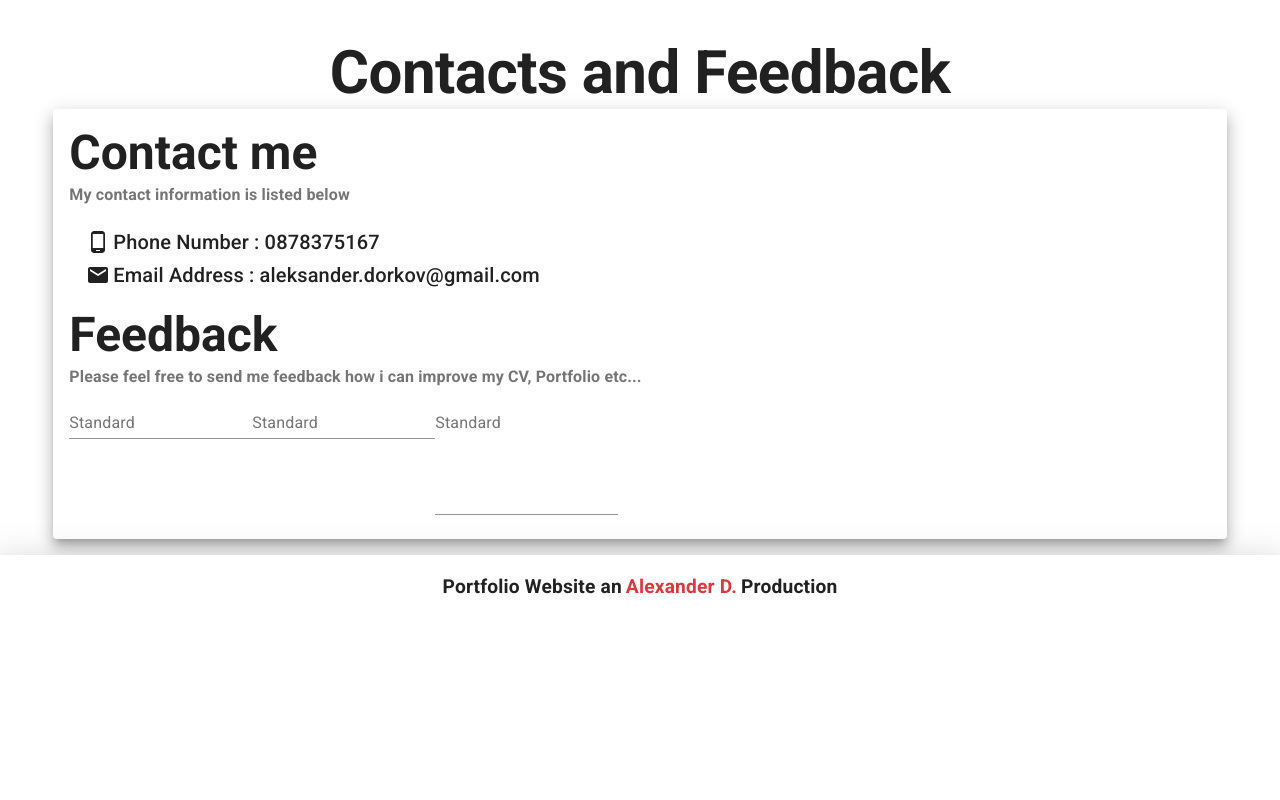
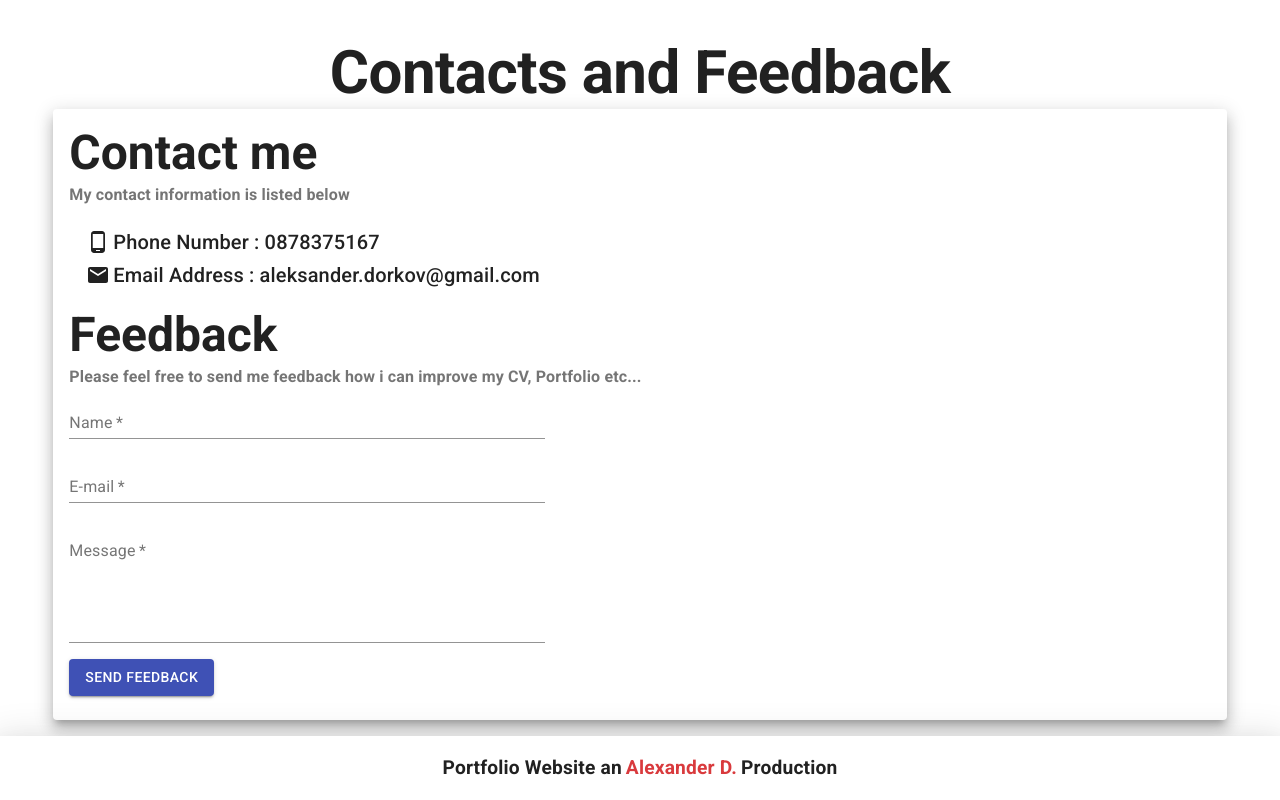
Before and after one commit to Aleksander-Dorkov/Portfolio-React-App, a React (Create React App) app: page / in a window 1280 px wide. Shown: the part 9420-10220 px from the top of the page. Before the commit the page ends 10039 px from the top, so only its background shows below. Built offline with nearby package versions, Linux system fonts and the light colour scheme; no server answers.

Commit message:
Feedback form works properly now

```diff
--- a/src/views/about_me/AboutMe.tsx
+++ b/src/views/about_me/AboutMe.tsx
@@ -41,10 +41,10 @@ function AboutMe() {
                                 value={'Improved my code quality during the month and a half or so it took me to write my personal projects (including this portfolio)'}/>
                             <AboutMeListItem
                                 codeSvg={true}
-                                value={'Spend a lot of time fixing the dumbest bugs ever :('}/>
+                                value={'Researched witch technologies are in the highest demand in the job marked and picked them for my projects'}/>
                             <AboutMeListItem
                                 codeSvg={true}
-                                value={'Researched witch technologies are in the highest demand in the job marked and picked them for my projects'}/>
+                                value={'Spend a lot of time fixing the dumbest bugs ever :('}/>
                         </ul>
 
                         {/*SoftUni*/}
@@ -64,7 +64,7 @@ function AboutMe() {
                             </ul>
                             <AboutMeListItem
                                 codeSvg={true}
-                                value={'Read other peoples code to see if there are any different solutions to the problem'}/>
+                                value={'Inspected other peoples code to see if there are any different solutions to the problem'}/>
                             <AboutMeListItem
                                 codeSvg={true}
                                 value={'Passed through all of the courses of the "Java Web Developer module"'}/>
--- a/src/views/contact_me/ContactMeForm.tsx
+++ b/src/views/contact_me/ContactMeForm.tsx
@@ -1,15 +1,80 @@
-import React from "react";
-import {TextField} from "@material-ui/core";
+import React, {BaseSyntheticEvent, useState} from "react";
+import {Button, CircularProgress, Grid, TextField} from "@material-ui/core";
+import {useForm} from "react-hook-form";
 
 
 function ContactMeForm() {
+    const {register, handleSubmit, errors} = useForm({
+        defaultValues: {
+            email: '',
+            name: '',
+            message: ''
+        }
+    });
+    const [loading, setLoading] = useState<boolean>(false);
+
+    function onSubmit(data: any, event: BaseSyntheticEvent | undefined) {
+        if(event !==undefined) {
+            event.target.reset();
+        }
+        console.log(data);
+    }
+
     return (
         <>
-            <form>
-                <TextField id="standard-basic" label="Standard"/>
-                <TextField id="standard-basic" label="Standard"/>
-                <TextField id="standard-basic" label="Standard" multiline={true} rows={5}/>
-            </form>
+            <Grid item={true} xs={12} md={5}>
+                <form
+                    onSubmit={handleSubmit((data: any, event: BaseSyntheticEvent | undefined) => onSubmit(data, event))}>
+                    <TextField required={true}
+                               fullWidth={true}
+                               label="Name"
+                               name={'name'}
+                               className={'mb-3'}
+                               placeholder={'at least 4 chars long'}
+                               inputRef={register({
+                                   required: true,
+                                   minLength: 4
+                               })}
+                               error={Boolean(errors.name)}
+                               helperText={errors.name ? 'Must be least 4 chars long' : ''}
+                    />
+                    <TextField fullWidth={true}
+                               required={true}
+                               label="E-mail"
+                               name={'email'}
+                               className={'mb-3'}
+                               placeholder={'provide some valid email'}
+                               inputRef={register({
+                                   required: true,
+                                   pattern: new RegExp('^[^@]+@[^@]+\\.[^@]+$')
+                               })}
+                               error={Boolean(errors.email)}
+                               helperText={errors.email ? 'Must have only one @, at least one character before the @, at least one character before the DOT and at least one after it:' : ''}
+                    />
+                    <TextField required={true}
+                               fullWidth={true}
+                               label="Message"
+                               name={'message'}
+                               className={'mb-3'}
+                               placeholder={'your feedback, min 10 chars'}
+                               multiline={true}
+                               rows={5}
+                               inputRef={register({
+                                   required: true,
+                                   minLength: 10
+                               })}
+                               error={Boolean(errors.message)}
+                               helperText={errors.message ? 'Must be least 10 chars long' : ''}
+                    />
+                    <Button variant="contained"
+                            type={'submit'}
+                            disabled={loading}
+                            color="primary">
+                        Send Feedback
+                        {loading && <CircularProgress size={20}/>}
+                    </Button>
+                </form>
+            </Grid>
         </>
     )
 }
```
